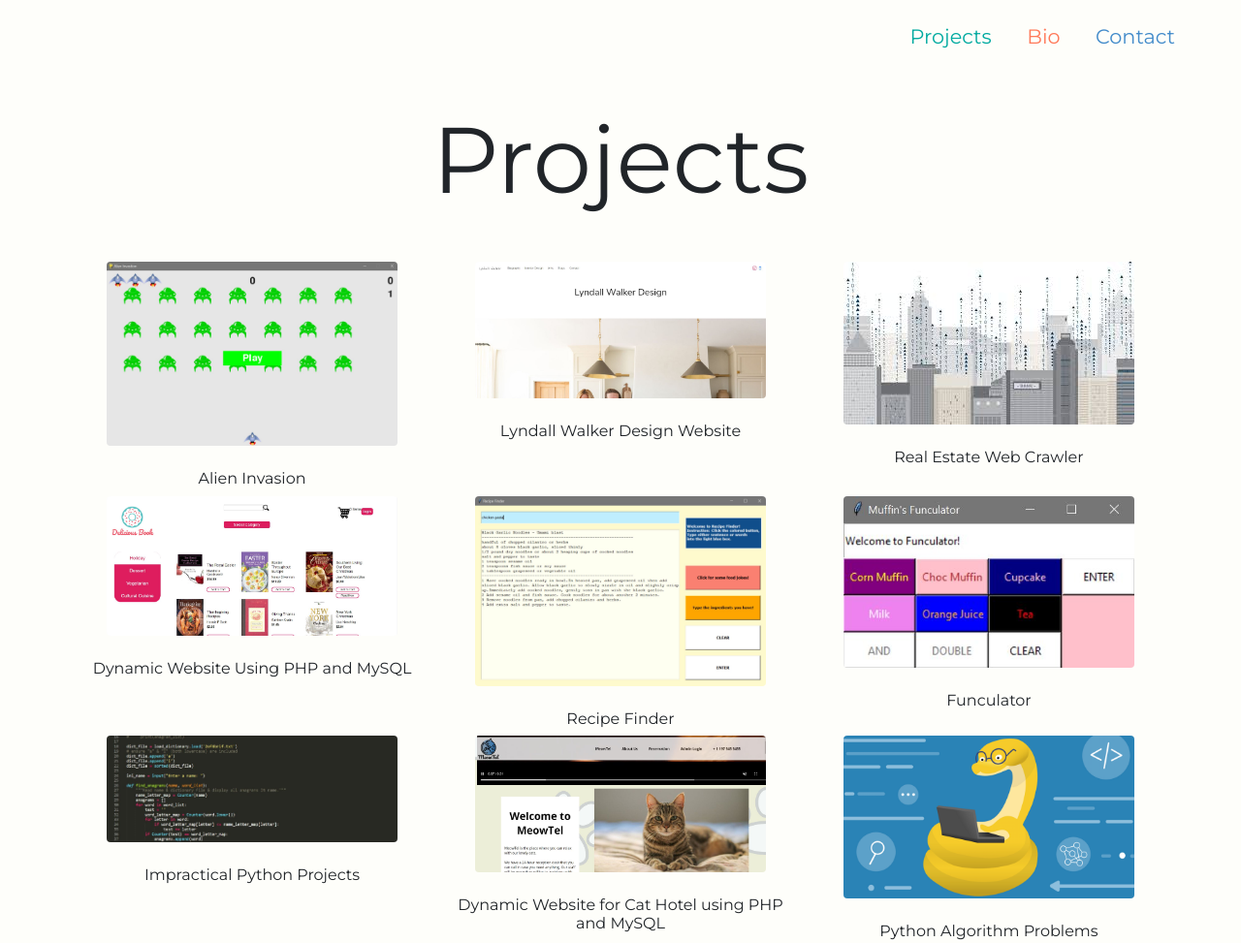
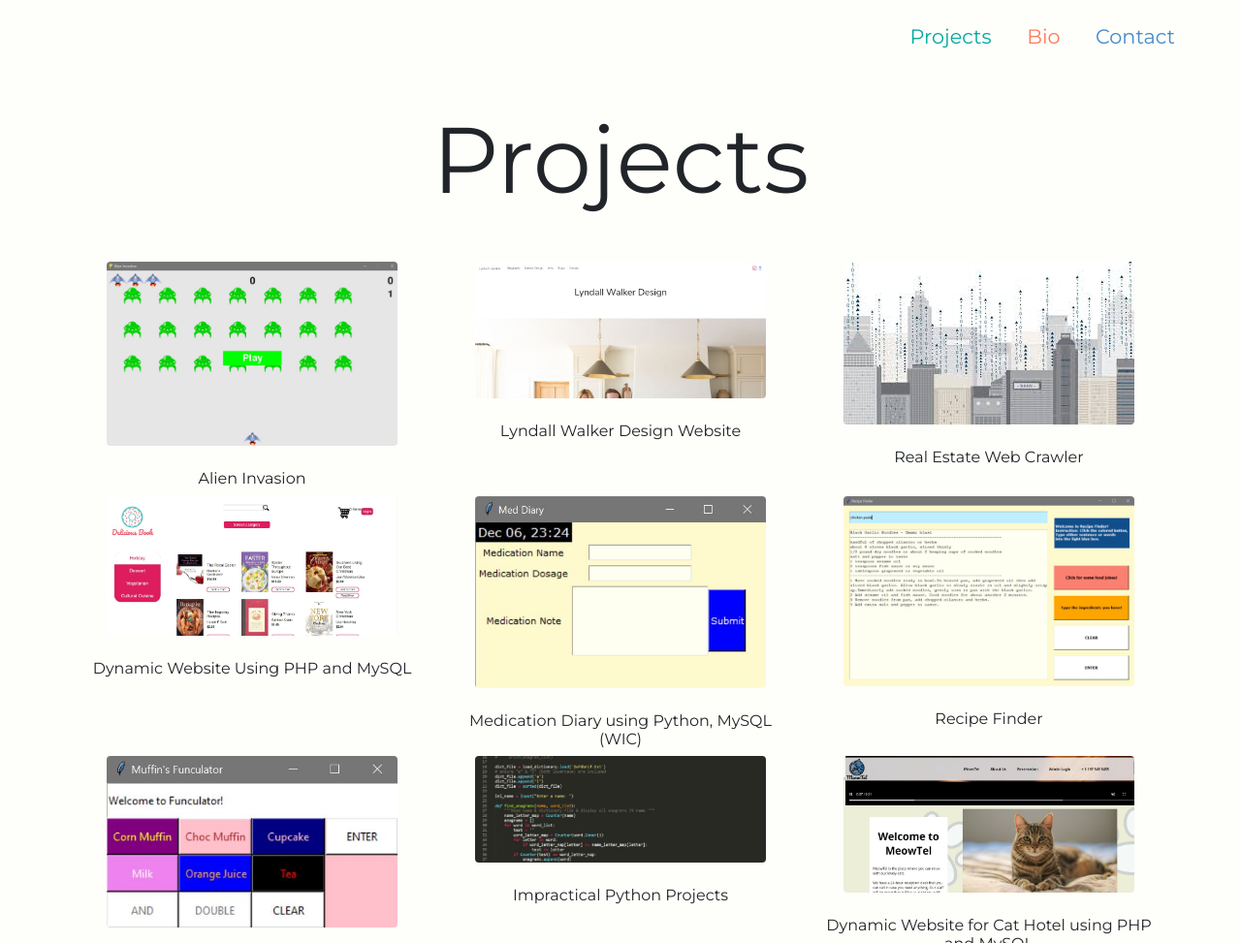
Before and after one commit to sarahekim53/sarahekim53.github.io, a plain HTML site: page projects.html in a window 1280 px wide. Shown: the top 973 px of the page at 97% size. Drawn offline with nearby package versions, Linux system fonts and the light colour scheme.

Commit message:
Added new project
Currently working on.

```diff
--- a/projects.html
+++ b/projects.html
@@ -61,6 +61,13 @@
             <h6 class="text-center text-black"> Dynamic Website Using PHP and MySQL </h6>
         </div>
 
+        <div class="col-lg-4">
+            <a href="https://github.com/saraheunjikim/Medication-Diary">
+                <img src="images/med.JPG" class="rounded mx-auto d-block" alt="Responsive image" width="300px">
+            </a>
+            <br>
+            <h6 class="text-center text-black"> Medication Diary using Python, MySQL (WIC) </h6>
+        </div>
 
         <div class="col-lg-4">
             <a href="https://github.com/sarahekim53/Projects/tree/master/Recipe_Finder">
```
Also changed, not shown: images/med.JPG (added).
